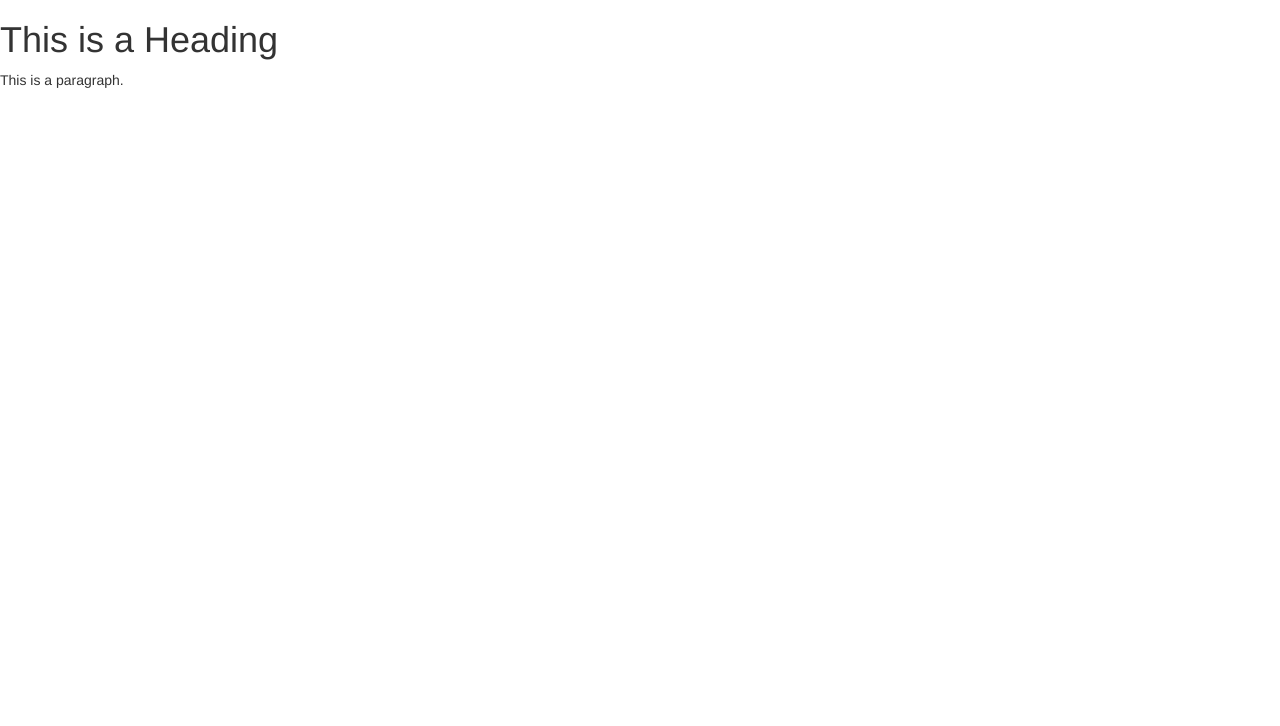
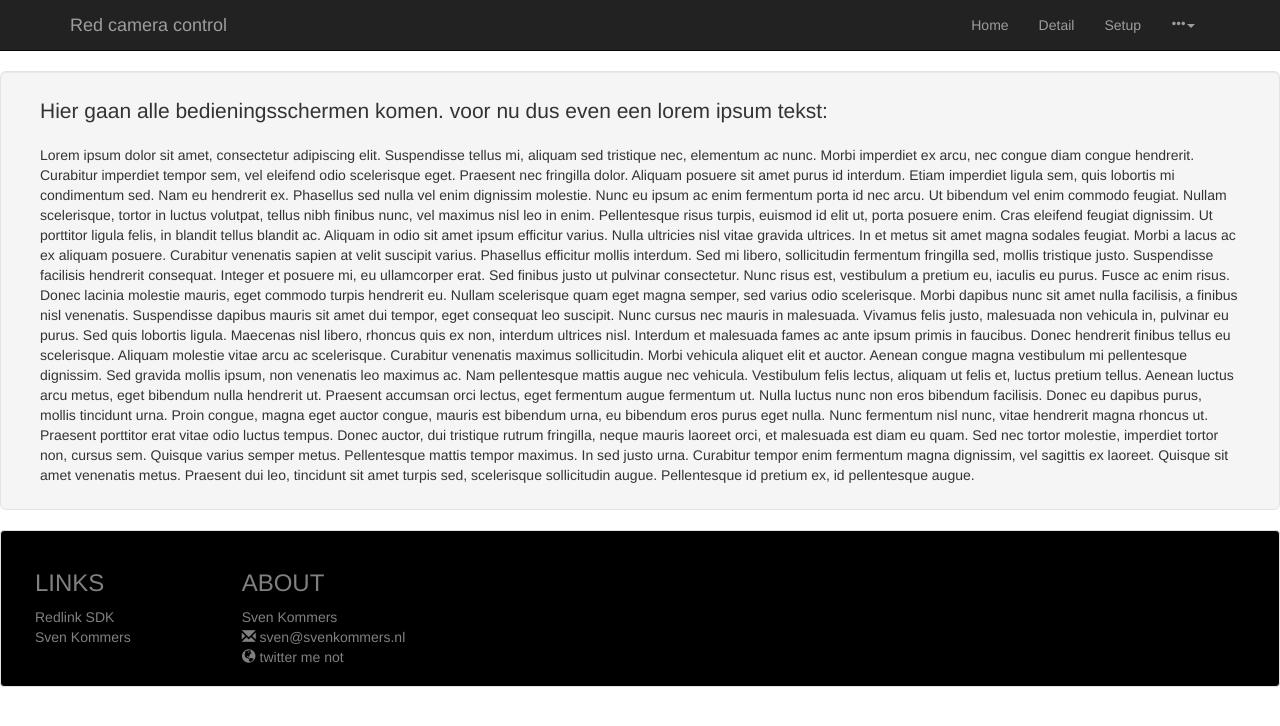
Before and after one commit to SvenKommers/RedCameraConnection, a website: page public/index.html in a window 1280 px wide. Drawn offline with Linux system fonts and the light colour scheme.

Commit message:
first setup website

```diff
--- /dev/null
+++ b/public/css/main.css
@@ -0,0 +1,10 @@
+.footer-dark {
+  background-color: black;
+  color: gray;
+}
+a {
+  color: gray;
+}
+a:hover{
+  color:white;
+}
--- a/public/index.html
+++ b/public/index.html
@@ -3,14 +3,63 @@
 <head>
 <title>Red Camera Control</title>
 <link href='css/bootstrap.css' rel='stylesheet'>
-
+<link href='css/main.css' rel='stylesheet'>
 </head>
 <body>
 
-<h1>This is a Heading</h1>
-<p>This is a paragraph.</p>
+  <div class='navbar navbar-inverse navbar-static-top'>
+    <div class='container'>
+    <div class='navbar-header text-right'>
+    <a href='/' class="navbar-brand">Red camera control</a>
+    <button type="button" class='navbar-toggle' data-toggle="collapse" data-target='.navbar-collapse'><span class='sr-only'>Toggle navigation</span><span class='icon-bar'></span><span class='icon-bar'></span><span class='icon-bar'></span></button>
+    </div>
 
+      <ul class='nav navbar-nav navbar-right collapse navbar-collapse'>
+        <li><a href='/'>Home</a></li>
+        <li><a href='/'>Detail</a></li>
+        <li><a href='/'>Setup</a></li>
+        <li><a href='#'  data-toggle='dropdown'><span class='sr-only'>Settngs</span><i class='glyphicon glyphicon-option-horizontal'></i><span class='caret'></span> </a>
+          <ul class='dropdown-menu'>
+            <li><a href="#">Save Target IP's</a></li>
+            <li class='divider'></li>
+            <li><a href="#">Bla</a></li>
+            <li><a href="#">Blabla</a></li>
+          </ul>
+        </li>
+      </ul>
+    </div>
+  </div>
+
+  <main class='container-fluid'>
+  <div class='row well well-lg'>
+    <div class='col-xs-12'>
+    <p class='lead'>Hier gaan alle bedieningsschermen komen. voor nu dus even een lorem ipsum tekst:
+    </p>Lorem ipsum dolor sit amet, consectetur adipiscing elit. Suspendisse tellus mi, aliquam sed tristique nec, elementum ac nunc. Morbi imperdiet ex arcu, nec congue diam congue hendrerit. Curabitur imperdiet tempor sem, vel eleifend odio scelerisque eget. Praesent nec fringilla dolor. Aliquam posuere sit amet purus id interdum. Etiam imperdiet ligula sem, quis lobortis mi condimentum sed. Nam eu hendrerit ex. Phasellus sed nulla vel enim dignissim molestie. Nunc eu ipsum ac enim fermentum porta id nec arcu. Ut bibendum vel enim commodo feugiat. Nullam scelerisque, tortor in luctus volutpat, tellus nibh finibus nunc, vel maximus nisl leo in enim. Pellentesque risus turpis, euismod id elit ut, porta posuere enim. Cras eleifend feugiat dignissim. Ut porttitor ligula felis, in blandit tellus blandit ac. Aliquam in odio sit amet ipsum efficitur varius.
+    Nulla ultricies nisl vitae gravida ultrices. In et metus sit amet magna sodales feugiat. Morbi a lacus ac ex aliquam posuere. Curabitur venenatis sapien at velit suscipit varius. Phasellus efficitur mollis interdum. Sed mi libero, sollicitudin fermentum fringilla sed, mollis tristique justo. Suspendisse facilisis hendrerit consequat. Integer et posuere mi, eu ullamcorper erat. Sed finibus justo ut pulvinar consectetur. Nunc risus est, vestibulum a pretium eu, iaculis eu purus.
+    Fusce ac enim risus. Donec lacinia molestie mauris, eget commodo turpis hendrerit eu. Nullam scelerisque quam eget magna semper, sed varius odio scelerisque. Morbi dapibus nunc sit amet nulla facilisis, a finibus nisl venenatis. Suspendisse dapibus mauris sit amet dui tempor, eget consequat leo suscipit. Nunc cursus nec mauris in malesuada. Vivamus felis justo, malesuada non vehicula in, pulvinar eu purus.
+    Sed quis lobortis ligula. Maecenas nisl libero, rhoncus quis ex non, interdum ultrices nisl. Interdum et malesuada fames ac ante ipsum primis in faucibus. Donec hendrerit finibus tellus eu scelerisque. Aliquam molestie vitae arcu ac scelerisque. Curabitur venenatis maximus sollicitudin. Morbi vehicula aliquet elit et auctor. Aenean congue magna vestibulum mi pellentesque dignissim. Sed gravida mollis ipsum, non venenatis leo maximus ac. Nam pellentesque mattis augue nec vehicula. Vestibulum felis lectus, aliquam ut felis et, luctus pretium tellus. Aenean luctus arcu metus, eget bibendum nulla hendrerit ut. Praesent accumsan orci lectus, eget fermentum augue fermentum ut. Nulla luctus nunc non eros bibendum facilisis.
+    Donec eu dapibus purus, mollis tincidunt urna. Proin congue, magna eget auctor congue, mauris est bibendum urna, eu bibendum eros purus eget nulla. Nunc fermentum nisl nunc, vitae hendrerit magna rhoncus ut. Praesent porttitor erat vitae odio luctus tempus. Donec auctor, dui tristique rutrum fringilla, neque mauris laoreet orci, et malesuada est diam eu quam. Sed nec tortor molestie, imperdiet tortor non, cursus sem. Quisque varius semper metus. Pellentesque mattis tempor maximus. In sed justo urna. Curabitur tempor enim fermentum magna dignissim, vel sagittis ex laoreet. Quisque sit amet venenatis metus. Praesent dui leo, tincidunt sit amet turpis sed, scelerisque sollicitudin augue. Pellentesque id pretium ex, id pellentesque augue.
+  </div>
+</div>
+  </main>
+<div class="container-fluid">
+  <div class="row well footer-dark">
+    <div class="col-md-2">
+      <h3>LINKS</h3>
+      <ul class='list-unstyled'>
+        <li><a href="https://www.red.com/downloads?category=Other&release=final" target="_blank">Redlink SDK</a></li>
+        <li><a href="http://www.svenkommers.nl/" target="_blank">Sven Kommers</a><li>
+      <ul>
+    </div>
+    <div class='col-md-2'>
+      <h3>ABOUT</h3>
+      Sven Kommers<br>
+      <i class='glyphicon glyphicon-envelope'></i> sven@svenkommers.nl<br>
+      <i class='glyphicon glyphicon-globe'></i> twitter me not<br>
+    </div>
+  </div>
+</div>
 <script src='js/jquery-3.1.1.min.js'></script>
-<script src='js/bootstrap.js'></script>
+<script src='js/bootstrap.min.js'></script>
 </body>
 </html>
--- /dev/null
+++ b/public/js/main.js
@@ -0,0 +1,5 @@
+// Generated by CoffeeScript 1.12.2
+(function() {
+
+
+}).call(this);
```
Also changed, not shown: coffee/public/js/main.coffee (added).
